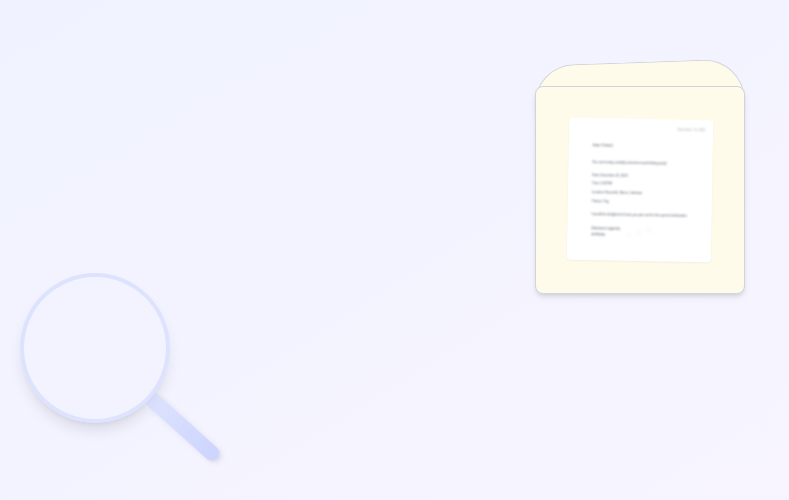
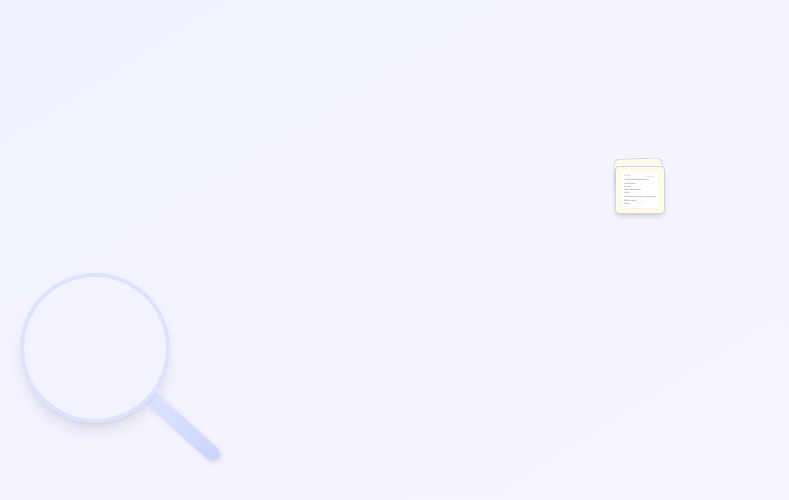
Before and after one commit to anthony2261/birthday-2024, a React (Vite) app: page / in a window 1280 px wide. Shown: the part 210-710 px from the top of the page, without its empty margins (0-789 px from the left). Built offline with nearby package versions, Linux system fonts and the light colour scheme.

Commit message:
Make it really tiny

```diff
--- a/src/App.tsx
+++ b/src/App.tsx
@@ -9,7 +9,7 @@ function App() {
   // 150 if large screen, 120 if small screen
   const magnifierSize = window.innerWidth > 768 ? 150 : 120;
   // const scale = 1.75;
-  const scale = 5;
+  const scale = 11;
   // const scale = 1;
   // const scale = 1.2;
 
--- a/src/components/Content.tsx
+++ b/src/components/Content.tsx
@@ -4,30 +4,30 @@ export function Content({ blur }: { blur: boolean }) {
       {/* Container for the content that looks like an envelope */}
       <div className="relative">
         {/* Envelope flap */}
-        <div className="absolute w-full h-12 bg-amber-50 origin-bottom -top-6 left-0 transform -rotate-2 border-t border-x border-gray-300 rounded-t-[40px] shadow-sm" />
+        <div className="absolute w-full h-12 bg-amber-50 origin-bottom -top-2 left-0 transform -rotate-2 border-t border-x border-gray-300 rounded-t-md shadow-sm" />
 
         {/* Main envelope body */}
-        <div className="relative bg-amber-50 border border-gray-300 rounded-lg p-8 shadow-md">
+        <div className="relative bg-amber-50 border border-gray-300 rounded p-[0.35rem] shadow-md">
           {/* Letter content */}
           <div
-            className={`relative bg-white rounded shadow-sm transform rotate-1`}
+            className={`relative bg-white rounded-sm shadow-sm transform rotate-1`}
           >
-            <div className={`p-6  ${blur ? "blur-[1px]" : ""}`}>
+            <div className={`px-[0.125rem] py-[0.2rem]  ${blur ? "blur-[0.2px]" : ""}`}>
               {/* Decorative letterhead */}
-              <div className="absolute top-2 right-2 text-[3px] text-gray-400">
+              <div className="absolute top-1 right-1 text-[1.1px] text-gray-400">
                 November 16, 2024
               </div>
 
-              <div className="text-[3px] text-gray-700 max-w-2xl leading-relaxed space-y-2">
-                <p className="font-serif italic text-[3.5px] text-gray-800 mb-3">
+              <div className="text-[1px] text-gray-700 max-w-2xl leading-relaxed space-y-[0.125rem]">
+                <p className="font-serif italic text-[1.1px] text-gray-800 mb-[0.125rem]">
                   Dear Friend,
                 </p>
 
                 <p>You are hereby cordially invited to my birthday party!</p>
 
-                <div className="space-y-1">
+                <div className="space-y-[0.1rem]">
                   <p>
-                    <span className="font-medium">Date:</span> December 26, 2023
+                    <span className="font-medium">Date:</span> December 28, 2024
                   </p>
                   <p>
                     <span className="font-medium">Time:</span> 2:00 PM
@@ -46,7 +46,7 @@ export function Content({ blur }: { blur: boolean }) {
                   celebration.
                 </p>
 
-                <p className="mt-3 font-serif italic text-[3.5px] text-gray-800">
+                <p className="mt-3 font-serif italic text-[1.5px] text-gray-800">
                   Warmest regards,
                   <br />
                   Anthony
@@ -55,7 +55,7 @@ export function Content({ blur }: { blur: boolean }) {
 
               {/* Decorative watermark */}
               <div className="absolute inset-0 pointer-events-none">
-                <div className="absolute top-[80%] left-1/2 -translate-x-1/2 -translate-y-1/2 text-[12px] text-gray-100 font-serif rotate-[-15deg]">
+                <div className="absolute top-[88%] left-1/2 -translate-x-1/2 -translate-y-1/2 text-[4px] text-gray-300 font-serif rotate-[-15deg]">
                   ✧✧✧
                 </div>
               </div>
```
